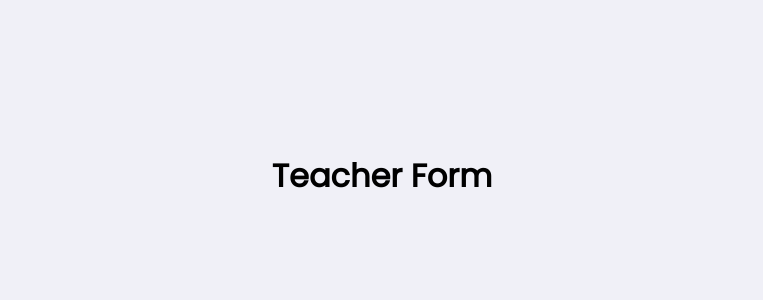
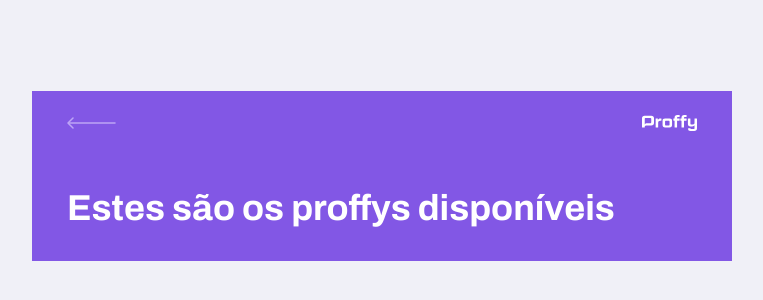
Before and after one commit to Carolis/nlw2, a React (Create React App) app in the folder web/: page /give-classes in a window 1280 px wide. Shown: the part 224-524 px from the top of the page, without its empty margins (258-1021 px from the left). Built offline with nearby package versions, Linux system fonts and the light colour scheme.

Commit message:
add PageHeader to other components

```diff
--- a/web/src/pages/TeacherForm/index.tsx
+++ b/web/src/pages/TeacherForm/index.tsx
@@ -1,9 +1,12 @@
-import React from 'react';
-
-// import { Container } from './styles';
+import React from "react";
+import PageHeader from "../../components/PageHeader";
 
 function TeacherForm() {
-  return <h1>Teacher Form</h1>
+  return (
+    <div id="page-teacher-form" className="container">
+      <PageHeader title="Que incrível que você quer dar aulas" />
+    </div>
+  );
 }
 
 export default TeacherForm;
--- a/web/src/pages/TeacherList/index.tsx
+++ b/web/src/pages/TeacherList/index.tsx
@@ -1,25 +1,12 @@
 import React from "react";
-import { Link } from "react-router-dom";
-import logoImg from "../../assets/images/logo.svg";
-import backIcon from "../../assets/images/icons/back.svg";
+import PageHeader from "../../components/PageHeader";
 
-import './styles.css';
+import "./styles.css";
 
 function TeacherList() {
   return (
     <div id="page-teacher-list" className="container">
-      <header className="page-header">
-        <div className="top-bar-container">
-          <Link to="/">
-            <img src={backIcon} alt="icone voltar pra home" />
-          </Link>
-          <img src={logoImg} alt="logo proffy" />
-        </div>
-
-        <div className="header-content">
-          <strong>Estes são os proffys disponíveis</strong>
-        </div>
-      </header>
+      <PageHeader title="Estes são os proffys disponíveis" />
     </div>
   );
 }
```
